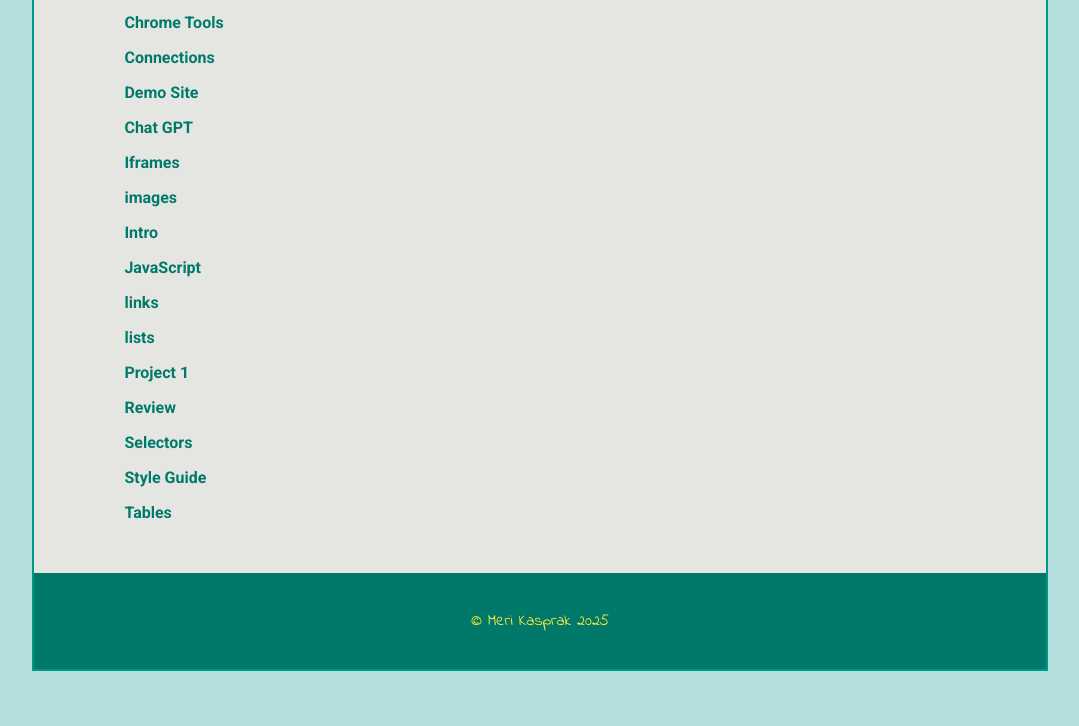
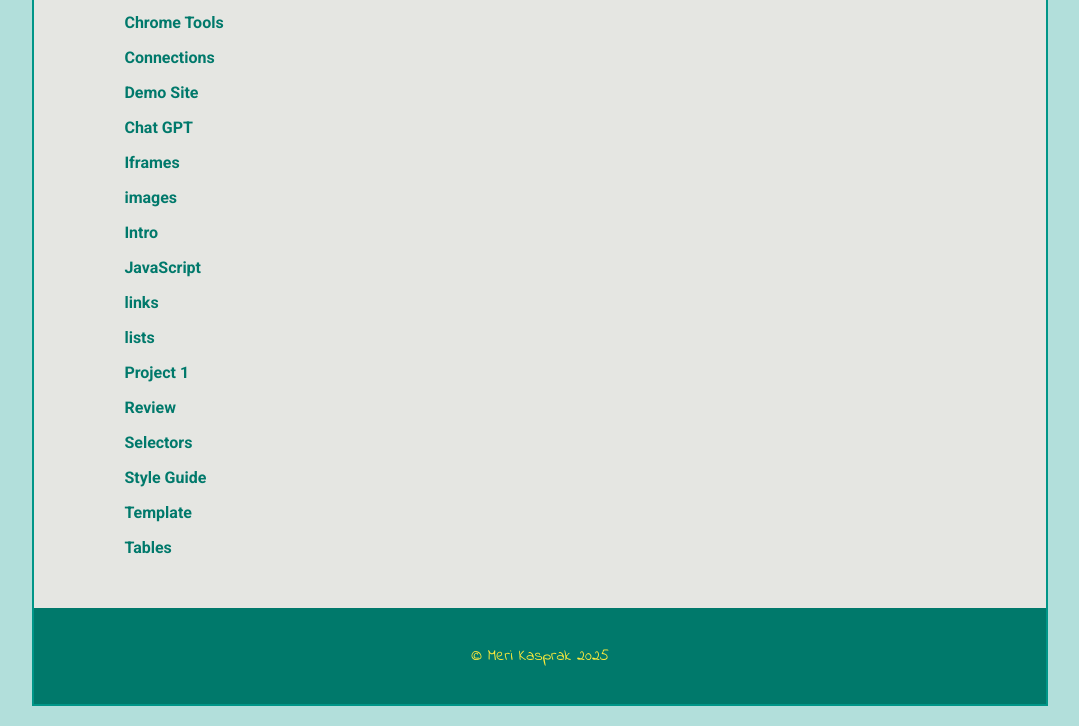
Before and after one commit to mkasprak/add103sp25, a plain HTML site: page index.html in a window 1280 px wide. Shown: the part 155-881 px from the top of the page, without its empty margins (100-1179 px from the left). Before the commit the page ends 846 px from the top, so only its background shows below. Drawn offline with Linux system fonts and the light colour scheme.

Commit message:
template

```diff
--- a/index.html
+++ b/index.html
@@ -33,6 +33,7 @@
         <ul><a href="review/index.html">Review</a></ul>
         <ul><a href="selectors-start/index.html">Selectors</a></ul>
         <ul><a href="style_guide/index.html">Style Guide</a></ul>
+        <ul><a href="template/index.html">Template</a></ul>
         <ul><a href="tables/index.html">Tables</a></ul>
         <ul><a href="using-images-template/index.html"></a></ul>
 
--- /dev/null
+++ b/template/css/styles.css
@@ -0,0 +1,122 @@
+
+/* http://meyerweb.com/eric/tools/css/reset/
+   v2.0 | 20110126
+   License: none (public domain)
+*/
+
+html, body, div, span, applet, object, iframe,
+h1, h2, h3, h4, h5, h6, p, blockquote, pre,
+a, abbr, acronym, address, big, cite, code,
+del, dfn, em, img, ins, kbd, q, s, samp,
+small, strike, strong, sub, sup, tt, var,
+b, u, i, center,
+dl, dt, dd, ol, ul, li,
+fieldset, form, label, legend,
+table, caption, tbody, tfoot, thead, tr, th, td,
+article, aside, canvas, details, embed,
+figure, figcaption, footer, header, hgroup,
+menu, nav, output, ruby, section, summary,
+time, mark, audio, video {
+	margin: 0;
+	padding: 0;
+	border: 0;
+	font-size: 100%;
+	font: inherit;
+	vertical-align: baseline;
+}
+/* HTML5 display-role reset for older browsers */
+article, aside, details, figcaption, figure,
+footer, header, hgroup, menu, nav, section {
+	display: block;
+}
+body {
+	line-height: 1;
+}
+ol, ul {
+	list-style: none;
+}
+blockquote, q {
+	quotes: none;
+}
+blockquote:before, blockquote:after,
+q:before, q:after {
+	content: '';
+	content: none;
+}
+table {
+	border-collapse: collapse;
+	border-spacing: 0;
+}
+
+
+
+:root {
+    --dark_primary: #00796b;
+    --light_primary: #b2dfdb;
+    --primary_color: #009688;
+    --light_text: #ffffff;
+    --accent_color: #ffeb3b;
+    --primary_text: #212121;
+    --secondary_text: #b0b3a5;
+    --divider: #e5e6e2;
+    --main_text: "Roboto", sans-serif;
+    --header_text: "Indie Flower", cursive;
+}
+
+body{
+    background-color: var(--light_primary);
+    color:var(--primary_text);
+    font-family:var(--main_text);
+    line-height: 1.5;
+}
+
+header, footer{
+    background-color: var(--dark_primary);
+    text-align: center;
+    color:var(--accent_color);
+    padding:20px;
+    font-family: var(--header_text);
+}
+h1{
+    color: var(--accent_color);
+}
+
+.container{
+    width: 80%;
+    background: var(--divider);
+    border: 2px solid var(--primary_color);
+    margin: 20px auto;
+    padding: 0px;
+}
+
+main{
+    padding: 15px;
+}
+
+a{
+    text-decoration: none;
+    color:var(--dark_primary);
+    font-weight: bold;
+    margin: 20px 50px;
+
+}
+
+
+.indie-flower-regular {
+    font-family: "Indie Flower", cursive;
+    font-weight: 400;
+    font-style: normal;
+}
+
+a{
+    color: var(--light_text);
+}
+a hover:{
+    color: var(--accent_color)
+}
+
+img{
+	margin:20px auto;
+	padding:10px;
+	background: var(--dark_primary);
+}
```
Also changed, not shown: template/index.html (added, +41 -0 lines).
